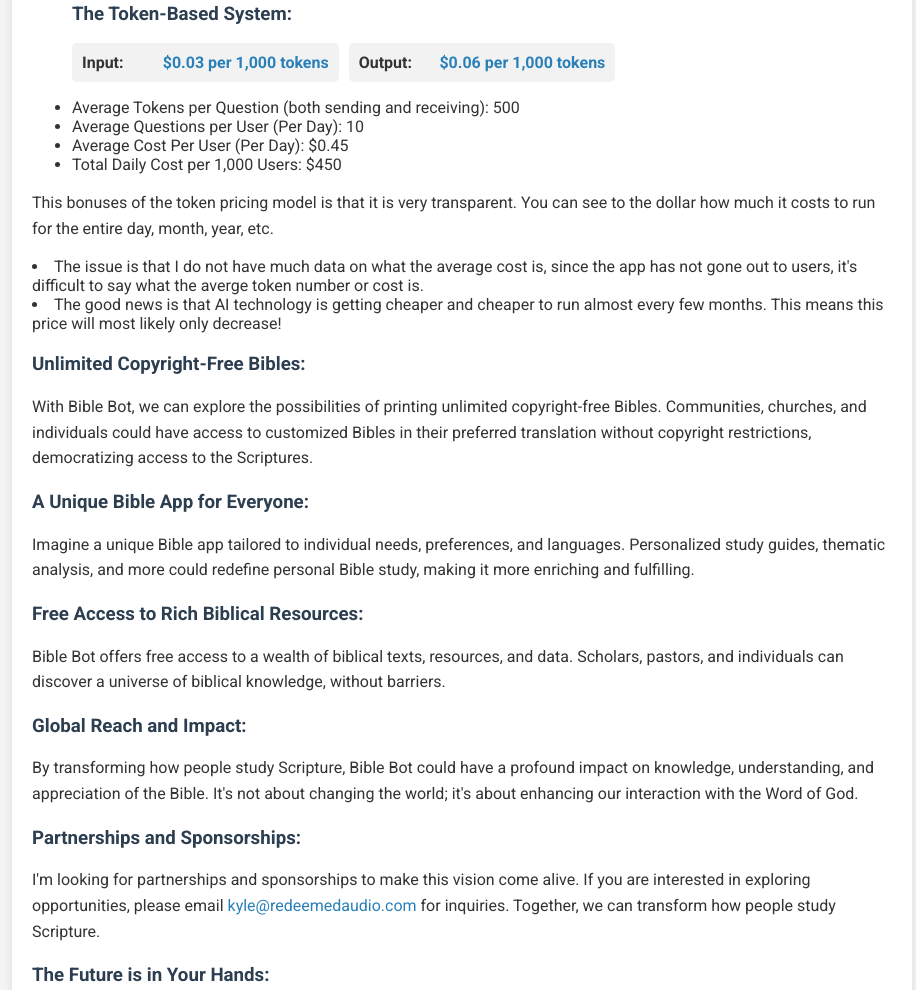
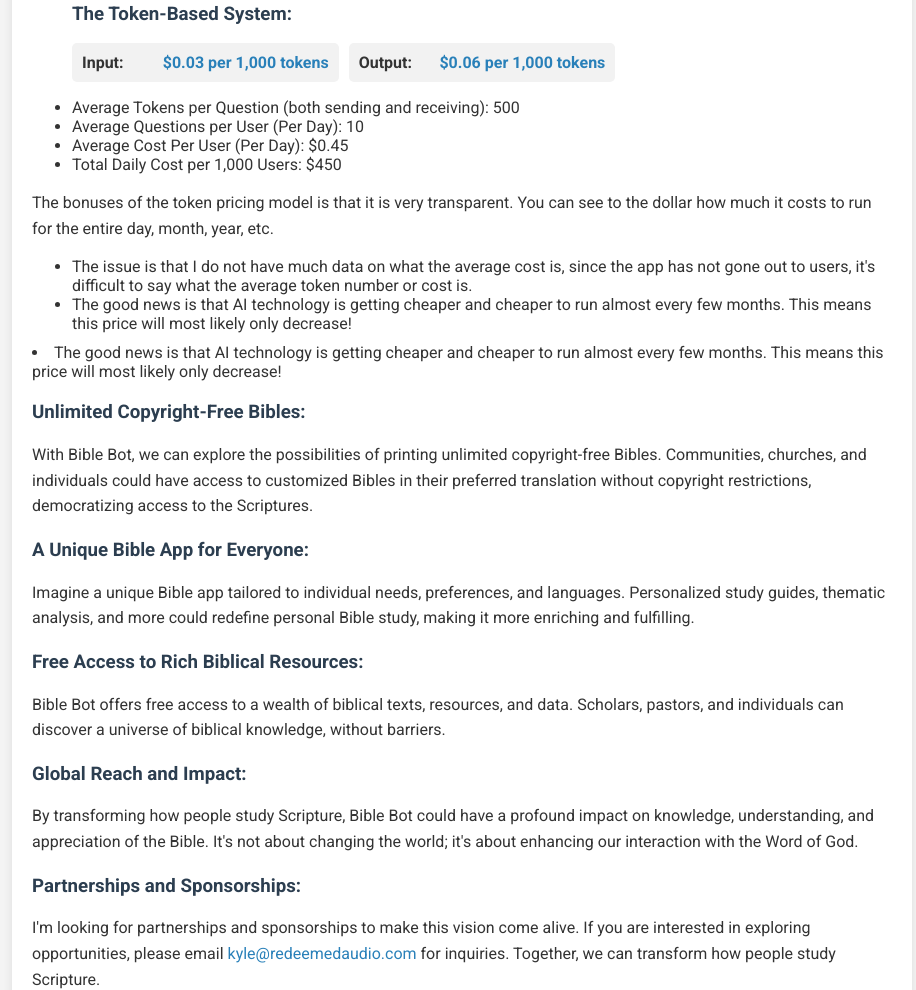
Before and after one commit to kyle-mirich/bible-bot-pages, a plain HTML site: page future_of_bible_bot.html in a window 1280 px wide. Shown: the part 716-1706 px from the top of the page, without its empty margins (178-1094 px from the left). Drawn offline with Linux system fonts and the light colour scheme.

Commit message:
Update future_of_bible_bot.html

```diff
--- a/future_of_bible_bot.html
+++ b/future_of_bible_bot.html
@@ -152,11 +152,16 @@
         </li>
         </ul>
         <p>
-        This bonuses of the token pricing model is that it is very transparent. You can see to the dollar how much it costs to run for the entire day, month, year, etc.
+            The bonuses of the token pricing model is that it is very transparent. You can see to the dollar how much it costs to run for the entire day, month, year, etc.
         </p>
-        <li>
-        The issue is that I do not have much data on what the average cost is, since the app has not gone out to users, it's difficult to say what the averge token number or cost is.
-    </li>
+        <ul>
+            <li>
+                The issue is that I do not have much data on what the average cost is, since the app has not gone out to users, it's difficult to say what the average token number or cost is.
+            </li>
+            <li>
+                The good news is that AI technology is getting cheaper and cheaper to run almost every few months. This means this price will most likely only decrease!
+            </li>
+        </ul>
 
               <li>
         The good news is that AI technology is getting cheaper and cheaper to run almost every few months. This means this price will most likely only decrease!
```
